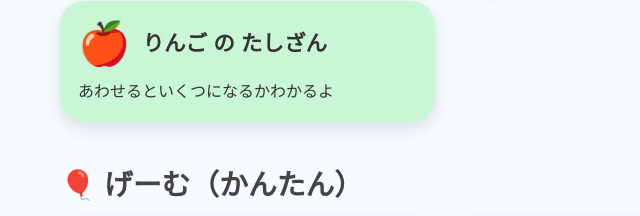
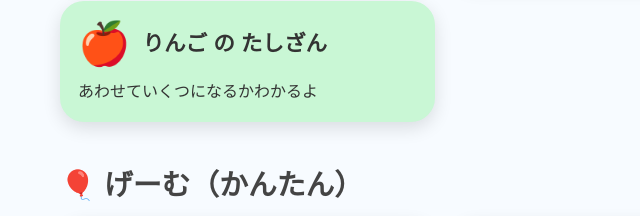
Before and after one commit to fumito-miyake/kids-apps, a plain HTML site: page index.html in a window 1280 px wide. Shown: the part 309-525 px from the top of the page, 0-640 px from the left. Drawn offline with Linux system fonts and the light colour scheme.

Commit message:
Update index.html

```diff
--- a/index.html
+++ b/index.html
@@ -166,7 +166,7 @@ icon:"⏰"
 {
 path:"apps/add.html",
 title:"りんご の たしざん",
-summary:"あわせるといくつになるかわかるよ",
+summary:"あわせていくつになるかわかるよ",
 icon:"🍎"
 }
 ],
```
